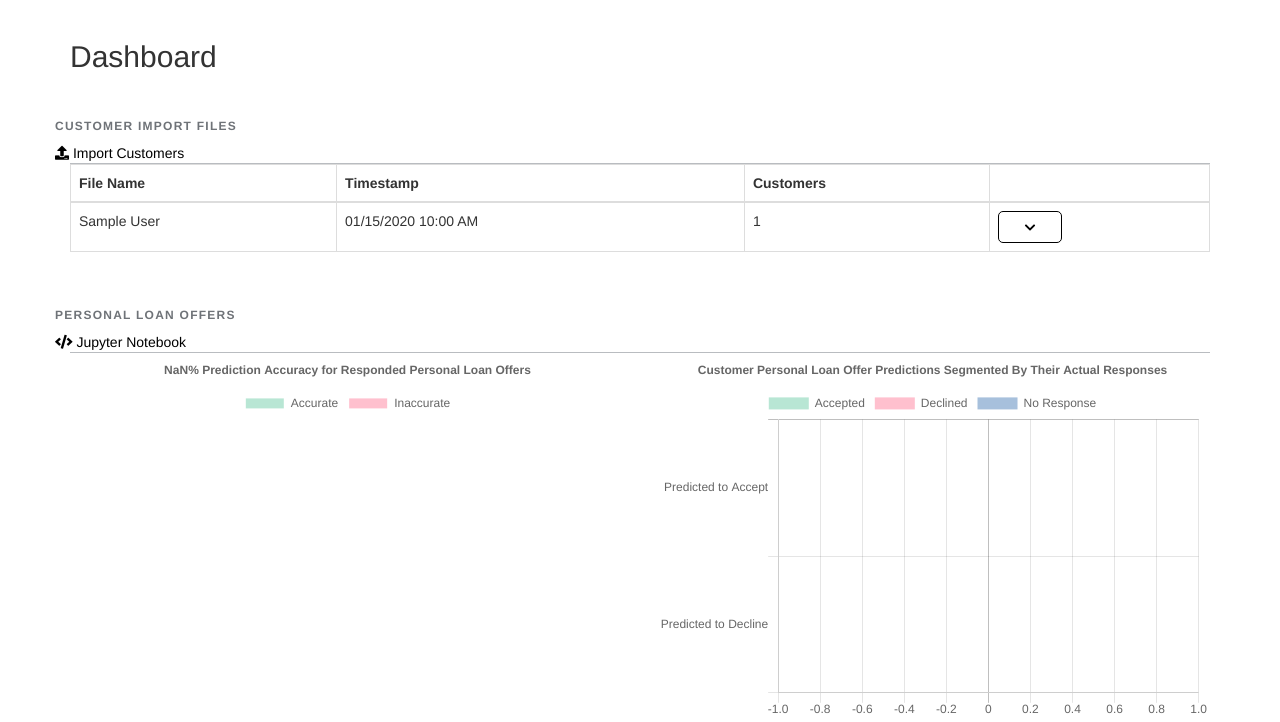
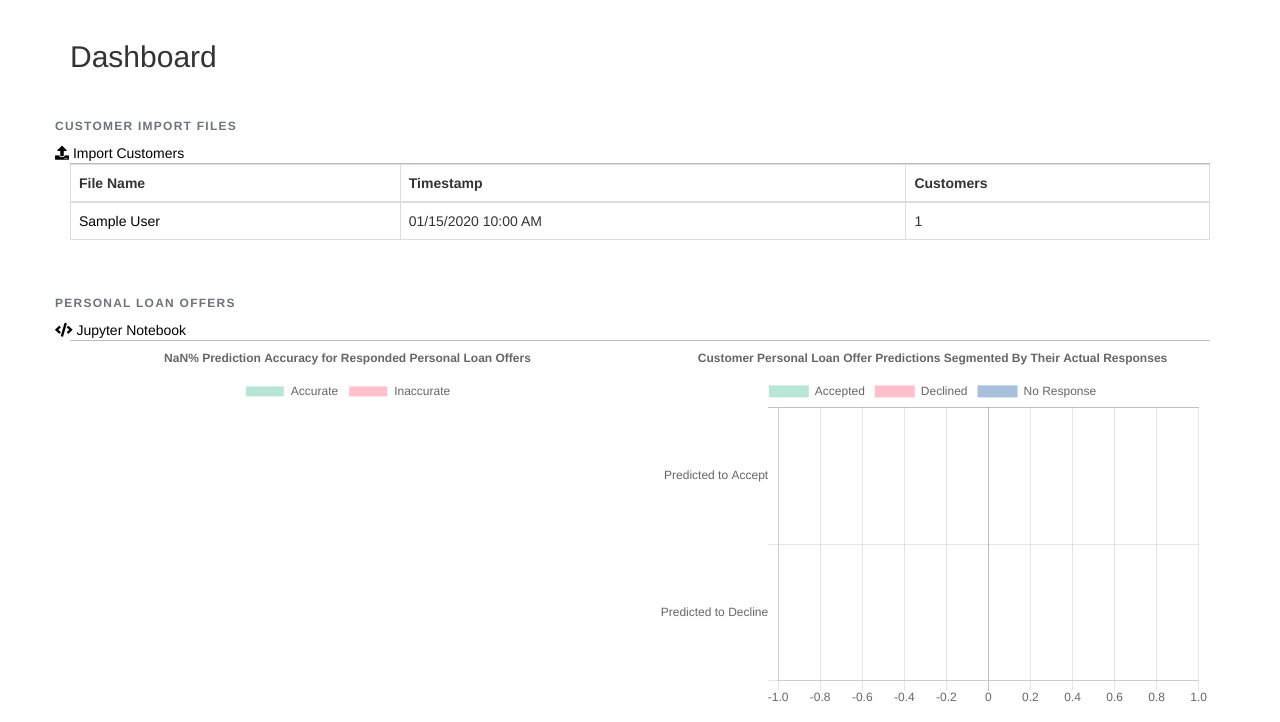
Before and after one commit to CaptnBigShot/bank_marketing, a Flask app: page / in a window 1280 px wide. Shown: the part 52-774 px from the top of the page. Run offline with Flask 2, Linux system fonts and the light colour scheme; a user stored in the database is signed in; tables that the repository leaves empty hold one stand-in row (values such as "Sample post"); parts of the project's set-up code (start-up, migrations or seed data) failed here and were passed over; some libraries are stand-ins or nearby versions.

Commit message:
UI cleanup.

```diff
--- a/app/templates/index.html
+++ b/app/templates/index.html
@@ -32,29 +32,14 @@
                         <th>File Name</th>
                         <th>Timestamp</th>
                         <th>Customers</th>
-                        <th></th>
                     </tr>
                 </thead>
                 <tbody>
                     {% for import_file in import_files %}
                         <tr id="import_file{{ import_file.id }}">
-                            <td>{{ import_file.name }}</td>
+                            <td><a href="{{ url_for('view_customer_import_file', customer_import_file_id=import_file.id) }}">{{ import_file.name }}</a></td>
                             <td>{{ import_file.timestamp_local().strftime('%m/%d/%Y %I:%M %p') }}</td>
                             <td>{{ import_file.customers_count() }}</td>
-                            <td>
-                                <!-- Actions -->
-                                <div class="btn-group">
-                                    <div class="dropdown">
-                                        <button class="button-primary small">
-                                            <i class="fa fa-chevron-down"></i>
-                                        </button>
-                                        <div class="dropdown-content">
-                                            <a href="{{ url_for('view_customer_import_file', customer_import_file_id=import_file.id) }}" class="dropdown-item">View</a>
-                                            <a href="{{ url_for('delete_customer_import_file', customer_import_file_id=import_file.id) }}" class="dropdown-item">Delete</a>
-                                        </div>
-                                    </div>
-                                </div>
-                            </td>
                         </tr>
                     {% endfor %}
                 </tbody>
```
